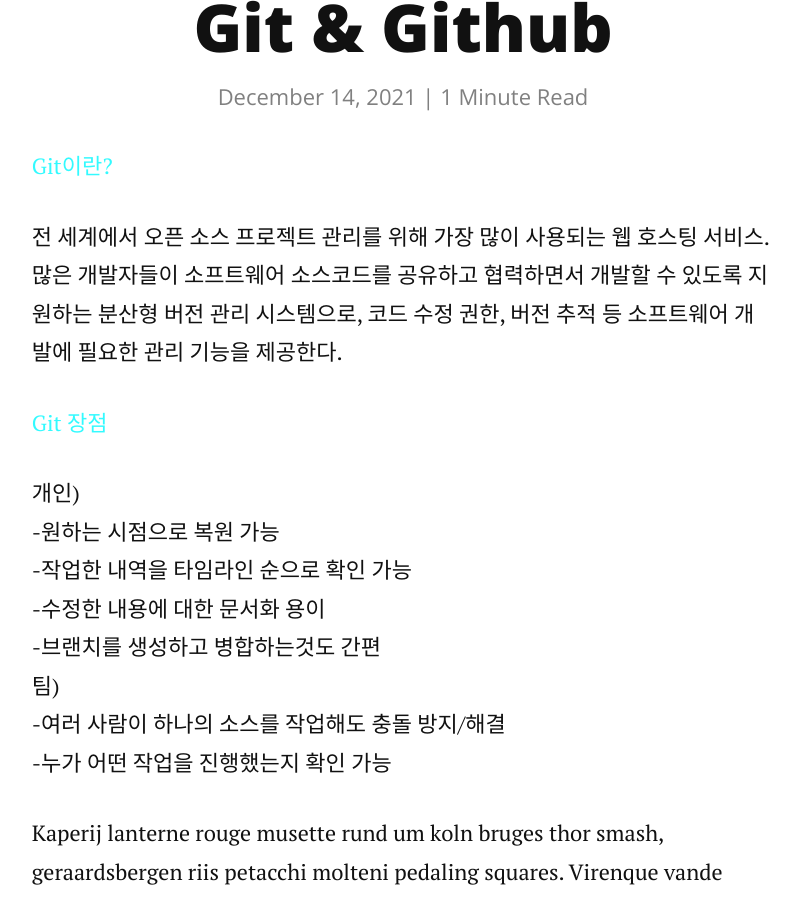
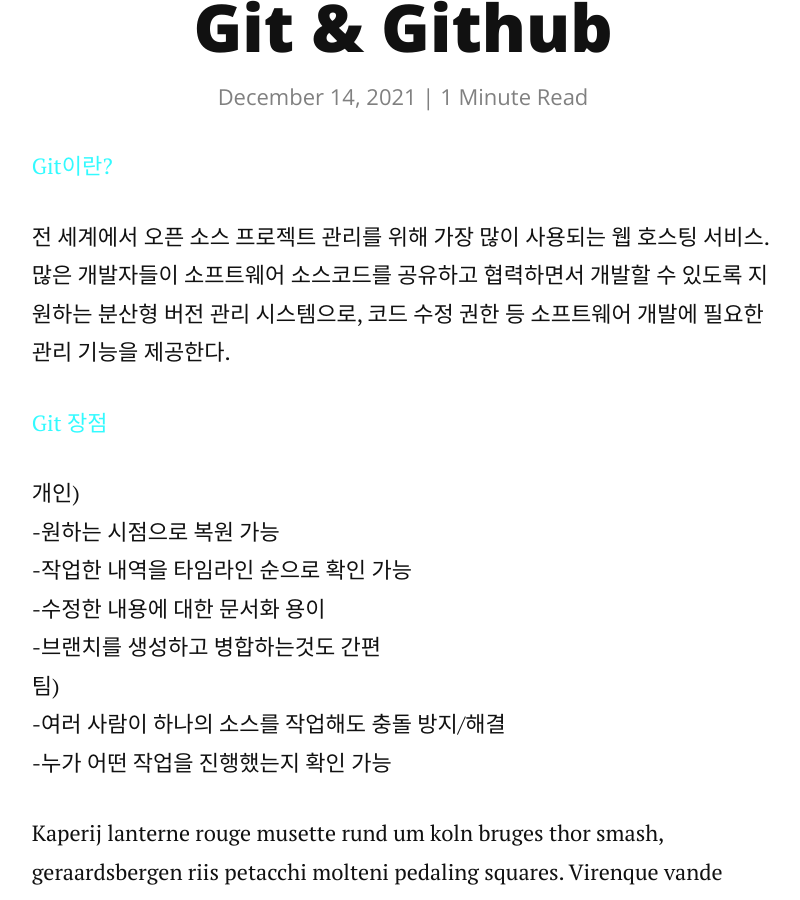
Before and after one commit to alsdn4956/KMU-Minu.github.io, a Jekyll site: the page built from _posts/2014-12-14-featured-image.markdown, in a window 1280 px wide and 900 px high, scrolled down 827 px. Shown: the whole window, without its empty margins (237-1037 px from the left). Built offline with Jekyll 4.4.1, drawn with Linux system fonts in a browser that asks for light colours; nearby versions of some CDN libraries; comment, search, counter and statistics services are not loaded.

Commit message:
Update 2014-12-14-featured-image.markdown

```diff
--- a/_posts/2014-12-14-featured-image.markdown
+++ b/_posts/2014-12-14-featured-image.markdown
@@ -9,7 +9,7 @@
 <p class="start">Git이란?</p>
 
 전 세계에서 오픈 소스 프로젝트 관리를 위해 가장 많이 사용되는 웹 호스팅 서비스.
-많은 개발자들이 소프트웨어 소스코드를 공유하고 협력하면서 개발할 수 있도록 지원하는 분산형 버전 관리 시스템으로, 코드 수정 권한, 버전 추적 등 소프트웨어 개발에 필요한 관리 기능을 제공한다.
+많은 개발자들이 소프트웨어 소스코드를 공유하고 협력하면서 개발할 수 있도록 지원하는 분산형 버전 관리 시스템으로, 코드 수정 권한 등 소프트웨어 개발에 필요한 관리 기능을 제공한다.
 
 <p class="start">Git 장점</p>
 
```
